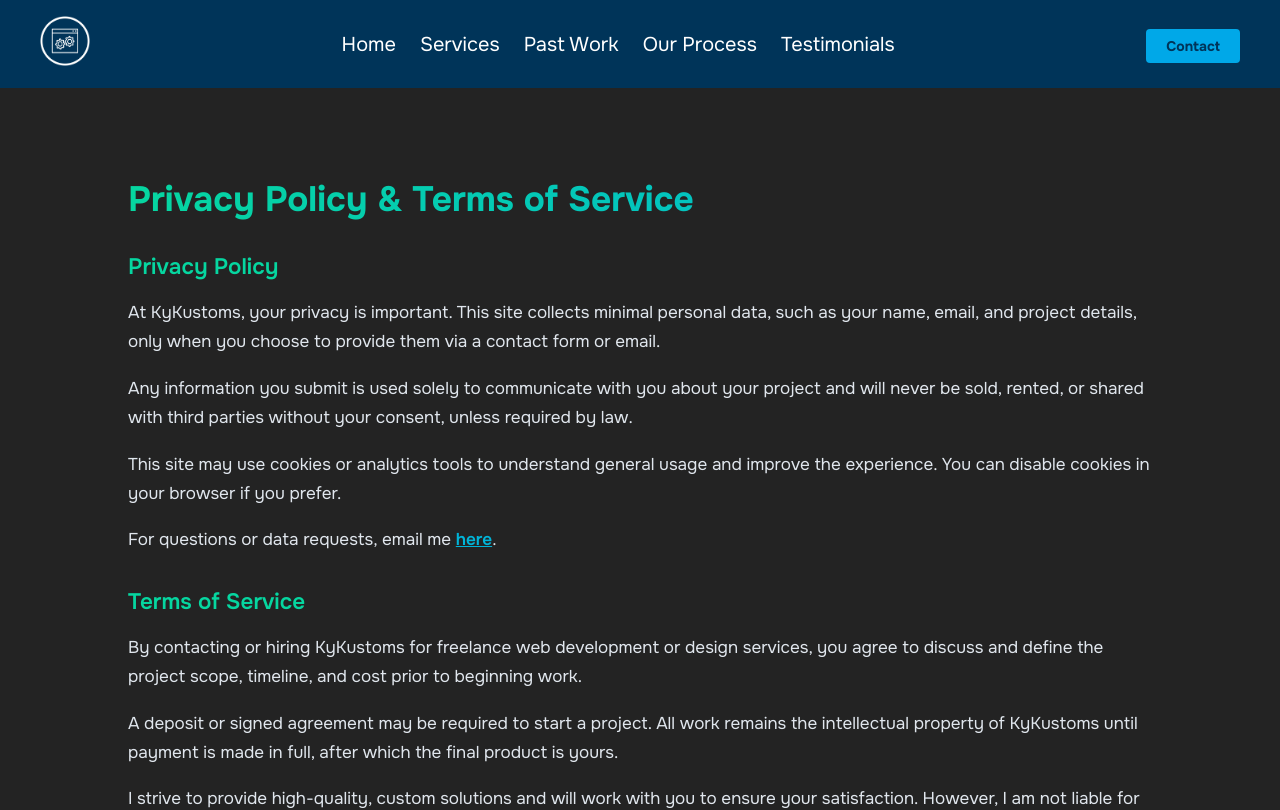
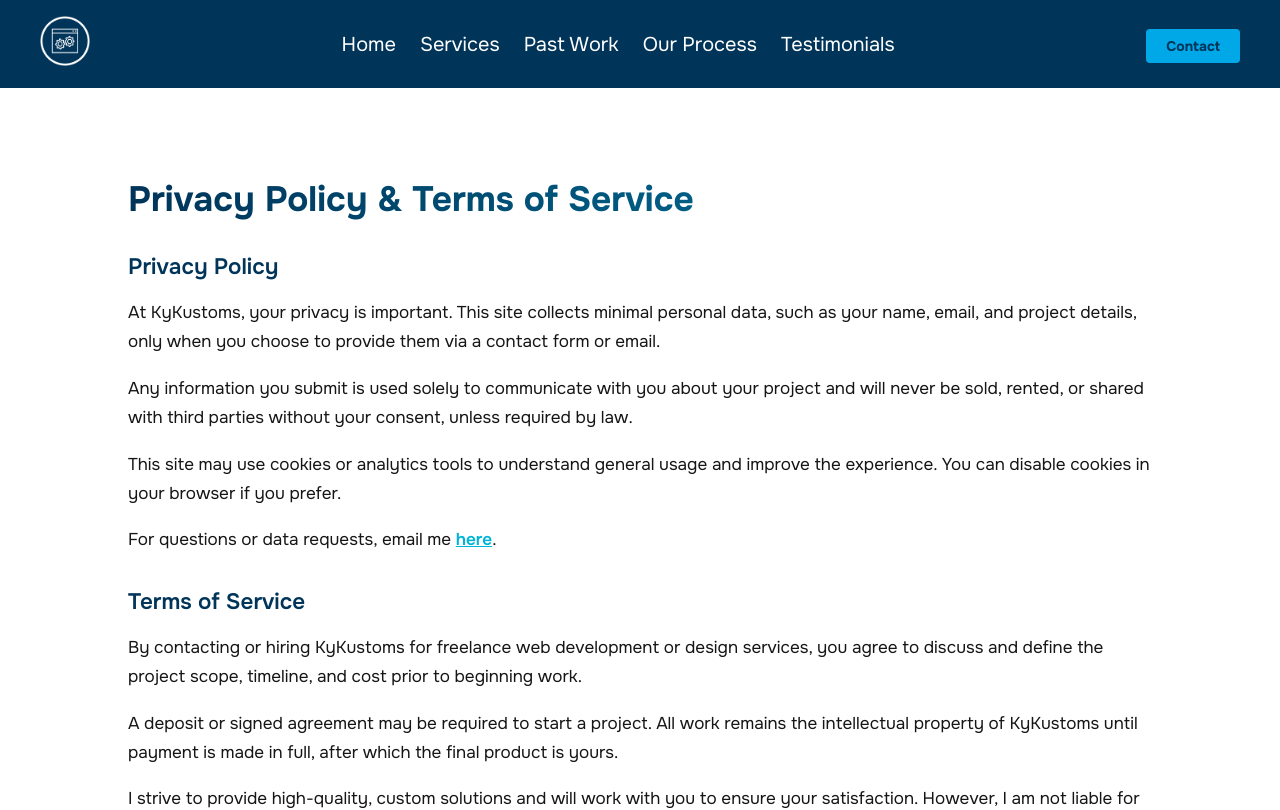
Before and after one commit to kaalbregtse/KyKustoms, a React (Create React App) app: page /policies in a window 1280 px wide. Shown: the top 810 px of the page. Built offline with nearby package versions, Linux system fonts and the light colour scheme.

Commit message:
privacy policy style update

```diff
--- a/src/components/informative/policies.css
+++ b/src/components/informative/policies.css
@@ -1,6 +1,6 @@
 .policies-section {
-    background: var(--charcoal, #232323);
-    color: var(--white, #F5F5F5);
+    background: var(--pure-white);
+    color: var(--black);
     min-height: 100vh;
     padding: 4rem 0 4rem 0;
     width: 100%;
@@ -21,8 +21,8 @@
     font-size: 2.2rem;
     font-weight: bold;
     margin-bottom: 2rem;
-    color: var(--green, #06D6A0);
-    background: linear-gradient(90deg, #06D6A0 0%, #00b4d8 100%);
+    color: var(--primary);
+    background: linear-gradient(90deg, var(--primary) 0%, var(--light-blue) 100%);
     -webkit-background-clip: text;
     -webkit-text-fill-color: transparent;
     background-clip: text;
@@ -32,7 +32,7 @@
 .policies-section h2 {
     font-size: 1.4rem;
     font-weight: 600;
-    color: #06D6A0;
+    color: var(--primary);
     margin-bottom: 0.7rem;
     margin-top: 2rem;
     text-align: left;
@@ -40,7 +40,7 @@
 
 .policies-section p,
 .policies-section li {
-    color: #e0e6ed;
+    color: var(--black);
     font-size: 1.07rem;
     margin-bottom: 1.1rem;
     line-height: 1.7;
```
